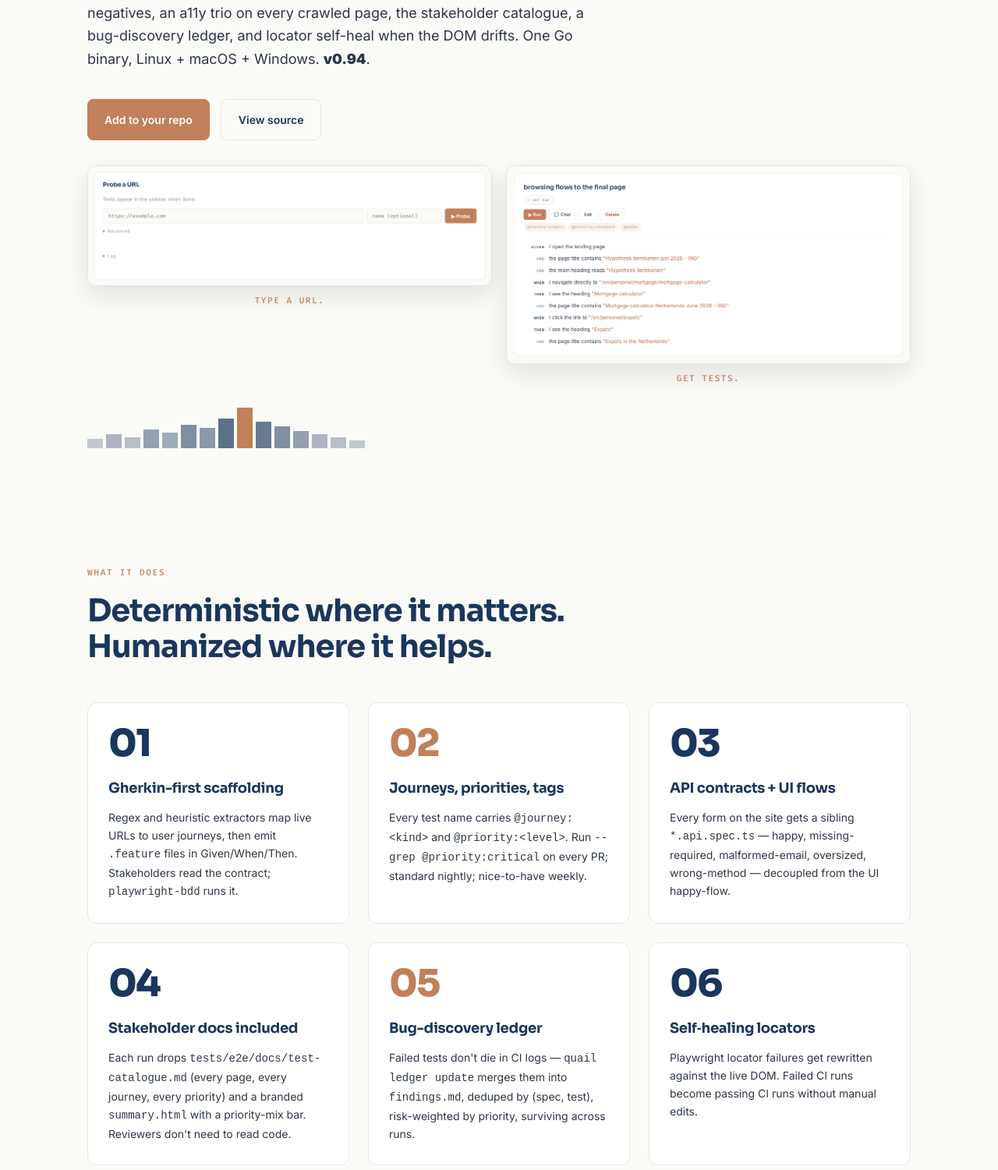
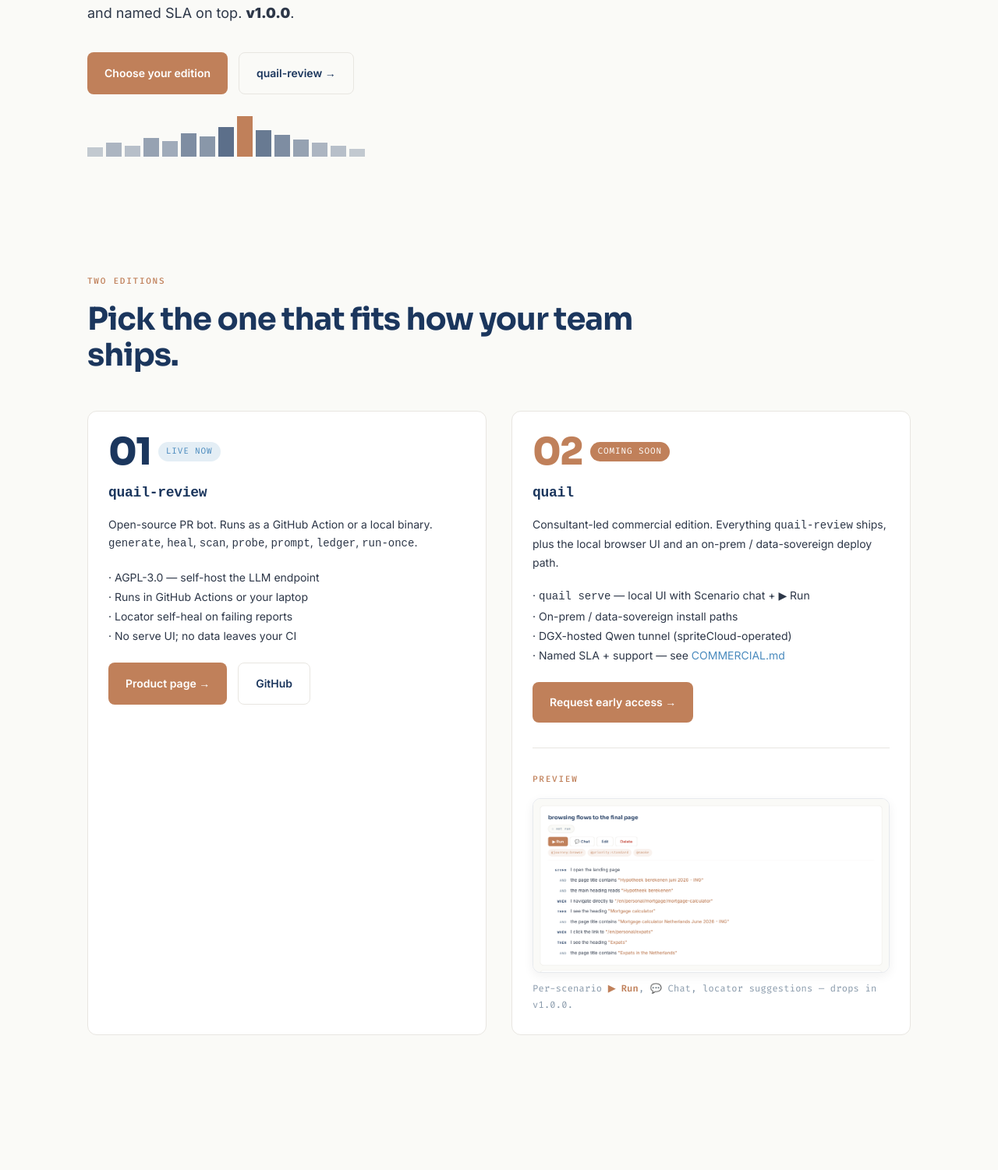
Before and after one commit to spriteCloud/quail, a website: page index.html in a window 1280 px wide. Shown: the part 496-1997 px from the top of the page at 78% size. Drawn offline with Linux system fonts and the light colour scheme.

Commit message:
feat: v1.0.0 suite home — Editions section with Coming soon on quail
quail-page becomes the umbrella landing for the two editions
(no longer the quail-review product page).

- Hero: introduces the suite; CTAs point at the Editions
  section + the quail-review product page.
- New #editions section with two cards:
  - quail-review (Live now): OSS PR bot, CTAs → its dedicated
    gh-page + GitHub.
  - quail (Coming soon copper pill): commercial edition,
    serve UI + on-prem / data-sovereign + DGX tunnel +
    named SLA. CTA → mailto:hello@spritecloud.com early-access.
  Preview block under the quail card carries the scenario-card
  screenshot so visitors see what's coming.
- Removed: the top-level #serve section (3 figures + snippet),
  the v0.94 quail-serve.bat paragraph, the nav 'Local UI'
  anchor, the 'AI' chip annotations on the examples cards.
- Repointed: nav links + repo URLs to spriteCloud/quail-review
  (the OSS edition is the default visit target); CTA
  primary points users at the quail-review product page.

```diff
--- a/index.html
+++ b/index.html
@@ -302,46 +302,33 @@
     <div class="nav-inner">
       <span class="wm" data-testid="wordmark"><span class="s">sprite</span><span class="c">Cloud</span></span>
       <div class="nav-links">
+        <a href="#editions">Editions</a>
         <a href="#features">Features</a>
         <a href="#examples">Examples</a>
-        <a href="#serve">Local UI</a>
-        <a href="docs.html">Docs</a>
-        <a href="#usage">Usage</a>
+        <a href="https://spritecloud.github.io/quail-review/">quail-review</a>
         <a href="#faq">FAQ</a>
-        <a href="https://github.com/spriteCloud/quail">GitHub</a>
-        <a class="nav-cta" href="https://github.com/marketplace/actions/quail" data-testid="nav-cta">Install action</a>
+        <a class="nav-cta" href="https://spritecloud.github.io/quail-review/" data-testid="nav-cta">Try quail-review</a>
       </div>
     </div>
   </nav>
 
   <header class="hero">
     <div class="container">
-      <span class="label">quail · by spriteCloud</span>
+      <span class="label">the quail suite · by spriteCloud</span>
       <h1 data-testid="hero-title">
         Pull request opens.<br>
         Tests <em>write themselves.</em>
       </h1>
       <p class="lead">
-        Give it a PR or a URL. Get back a Playwright + Gherkin suite covering
-        every layer of the 10-layer taxonomy that applies to the surface —
-        UI, API, Contract, Integration, Mobile, Non-functional — plus
-        per-form adversarial negatives, an a11y trio on every crawled page,
-        the stakeholder catalogue, a bug-discovery ledger, and locator
-        self-heal when the DOM drifts. One Go binary, Linux + macOS + Windows. <strong>v0.94</strong>.
+        Two editions, one engine. <strong>quail-review</strong> runs in your
+        pipeline as an open-source PR bot — generate, heal, scan, probe.
+        <strong>quail</strong> (commercial, <em>coming soon</em>) layers
+        a local browser UI, on-prem / data-sovereign deploy paths, and
+        named SLA on top. <strong>v1.0.0</strong>.
       </p>
       <div class="cta-row">
-        <a class="btn btn-primary" href="https://github.com/marketplace/actions/quail" data-testid="cta-install">Add to your repo</a>
-        <a class="btn btn-ghost" href="https://github.com/spriteCloud/quail" data-testid="cta-github">View source</a>
-      </div>
-      <div class="hero-shot two-up" data-testid="hero-shot">
-        <figure>
-          <img src="img/home-probe-card.png" alt="Probe a URL card with URL field, optional Name, and Probe button" loading="eager">
-          <figcaption>Type a URL.</figcaption>
-        </figure>
-        <figure>
-          <img src="img/scenario-card.png" alt="Generated browse-journey scenario card with Given/When/Then steps and Run / Chat / Edit buttons" loading="eager">
-          <figcaption>Get tests.</figcaption>
-        </figure>
+        <a class="btn btn-primary" href="#editions" data-testid="cta-editions">Choose your edition</a>
+        <a class="btn btn-ghost" href="https://spritecloud.github.io/quail-review/" data-testid="cta-quail-review">quail-review →</a>
       </div>
       <div class="pixel-bar" aria-hidden="true" data-testid="pixel-motif">
         <span class="pb-1"></span><span class="pb-2"></span><span class="pb-3"></span>
@@ -352,6 +339,60 @@
       </div>
     </div>
   </header>
+
+  <!-- v1.0.0 — Editions section: the two SKUs side-by-side. -->
+  <section class="features" id="editions">
+    <div class="container">
+      <div class="section-head">
+        <span class="label">Two editions</span>
+        <h2>Pick the one that fits how your team ships.</h2>
+      </div>
+      <div class="grid" data-testid="editions-grid" style="grid-template-columns: repeat(2, 1fr); gap: 32px;">
+        <div class="card" data-testid="edition-quail-review">
+          <div style="display:flex; align-items:center; gap:10px; margin-bottom:12px;">
+            <span class="num" style="margin:0;">01</span>
+            <span style="font-family:'Fira Code', monospace; font-size:11px; padding:3px 10px; background:rgba(75,139,190,0.15); color:var(--clear-blue); border-radius:999px; letter-spacing:0.08em; text-transform:uppercase;">Live now</span>
+          </div>
+          <h3 data-testid="edition-quail-review-title"><code>quail-review</code></h3>
+          <p style="margin:14px 0 18px;">Open-source PR bot. Runs as a GitHub Action or a local binary. <code>generate</code>, <code>heal</code>, <code>scan</code>, <code>probe</code>, <code>prompt</code>, <code>ledger</code>, <code>run-once</code>.</p>
+          <ul style="list-style:none; padding:0; margin:0 0 22px; font-size:14px; line-height:1.8; color:var(--graphite);">
+            <li>· AGPL-3.0 — self-host the LLM endpoint</li>
+            <li>· Runs in GitHub Actions or your laptop</li>
+            <li>· Locator self-heal on failing reports</li>
+            <li>· No serve UI; no data leaves your CI</li>
+          </ul>
+          <div class="cta-row">
+            <a class="btn btn-primary" href="https://spritecloud.github.io/quail-review/">Product page →</a>
+            <a class="btn btn-ghost" href="https://github.com/spriteCloud/quail-review">GitHub</a>
+          </div>
+        </div>
+        <div class="card copper" data-testid="edition-quail">
+          <div style="display:flex; align-items:center; gap:10px; margin-bottom:12px;">
+            <span class="num" style="margin:0;">02</span>
+            <span style="font-family:'Fira Code', monospace; font-size:11px; padding:3px 10px; background:var(--copper); color:var(--white); border-radius:999px; letter-spacing:0.08em; text-transform:uppercase;" data-testid="coming-soon-pill">Coming soon</span>
+          </div>
+          <h3 data-testid="edition-quail-title"><code>quail</code></h3>
+          <p style="margin:14px 0 18px;">Consultant-led commercial edition. Everything <code>quail-review</code> ships, plus the local browser UI and an on-prem / data-sovereign deploy path.</p>
+          <ul style="list-style:none; padding:0; margin:0 0 22px; font-size:14px; line-height:1.8; color:var(--graphite);">
+            <li>· <code>quail serve</code> — local UI with Scenario chat + ▶ Run</li>
+            <li>· On-prem / data-sovereign install paths</li>
+            <li>· DGX-hosted Qwen tunnel (spriteCloud-operated)</li>
+            <li>· Named SLA + support — see <a href="https://github.com/spriteCloud/quail-review/blob/main/COMMERCIAL.md">COMMERCIAL.md</a></li>
+          </ul>
+          <div class="cta-row">
+            <a class="btn btn-primary" href="mailto:hello@spritecloud.com?subject=quail%20early%20access" data-testid="cta-early-access">Request early access →</a>
+          </div>
+          <div style="margin-top: 32px; padding-top: 24px; border-top: 1px solid var(--border-warm);">
+            <span class="label" style="margin-bottom:14px; display:inline-block;">Preview</span>
+            <figure style="margin:0;">
+              <img src="img/scenario-card.png" alt="Browse-journey scenario card with Given/When/Then steps, Run / Chat / Edit buttons — preview of the quail commercial edition" loading="lazy" style="width:100%; height:auto; border:1px solid rgba(27,54,93,0.10); border-radius:10px; box-shadow:0 4px 14px rgba(15,17,23,0.06); display:block;">
+              <figcaption style="font-family:'Fira Code', ui-monospace, monospace; font-size:12px; color:#8899AA; margin-top:10px; letter-spacing:0.02em;">Per-scenario <strong style="color:var(--copper);">▶ Run</strong>, 💬 Chat, locator suggestions — drops in v1.0.0.</figcaption>
+            </figure>
+          </div>
+        </div>
+      </div>
+    </div>
+  </section>
 
   <section class="features" id="features">
     <div class="container">
@@ -403,7 +444,7 @@
         <div class="card copper">
           <div class="num">09</div>
           <h3>Cross‑platform — Linux, macOS, Windows</h3>
-          <p>Single Go binary, no CGO. v0.94 ships <code>quail_windows_amd64.zip</code> with a <code>quail-serve.bat</code> launcher: double‑click and the UI opens at <code>http://127.0.0.1:8765/</code>. Pin to Start menu, done.</p>
+          <p>Single Go binary, no CGO. <code>quail-review</code> ships per-OS / per-arch tarballs (and a Windows zip). Same engine in CI and on your laptop — the commercial <code>quail</code> edition adds the local UI on top.</p>
         </div>
       </div>
     </div>
@@ -416,7 +457,7 @@
         <h2>See it on six real sites.</h2>
       </div>
       <p style="max-width:720px; margin-bottom:20px; color:var(--mist);">
-        Output from the <strong>v0.92.0 binary</strong>, committed to the repo.
+        Output from the v1.0.0 binary, committed to the <code>quail-review</code> repo.
         Each example is a complete Playwright + Gherkin project: features,
         step definitions, the Steps API, API + Contract + Integration specs,
         a11y trio on every crawled page (30 pages × 3 sub-templates × 5 tests),
@@ -425,32 +466,32 @@
       <div class="grid" data-testid="examples-grid">
         <div class="card">
           <div class="num">01</div>
-          <h3><a href="https://github.com/spriteCloud/quail/tree/main/examples/playwright-dev">playwright.dev</a></h3>
+          <h3><a href="https://github.com/spriteCloud/quail-review/tree/main/examples/playwright-dev">playwright.dev</a></h3>
           <p>SaaS docs, JS-heavy. <strong>183 files</strong> · 3 Gherkin journeys · 30 pages with the a11y trio · full v0.41+ template family (integration stubs, mobile matrix, network, edge cases).</p>
         </div>
         <div class="card copper">
           <div class="num">02</div>
-          <h3><a href="https://github.com/spriteCloud/quail/tree/main/examples/gohugo-io">gohugo.io</a></h3>
+          <h3><a href="https://github.com/spriteCloud/quail-review/tree/main/examples/gohugo-io">gohugo.io</a></h3>
           <p>OSS marketing + content. <strong>196 files</strong> · 3 Gherkin · 30 pages with a11y trio.</p>
         </div>
         <div class="card">
           <div class="num">03</div>
-          <h3><a href="https://github.com/spriteCloud/quail/tree/main/examples/books-toscrape-com">books.toscrape.com</a></h3>
+          <h3><a href="https://github.com/spriteCloud/quail-review/tree/main/examples/books-toscrape-com">books.toscrape.com</a></h3>
           <p>E-commerce list-and-detail. <strong>186 files</strong> · 3 Gherkin · 30 pages with a11y trio.</p>
         </div>
         <div class="card copper">
           <div class="num">04</div>
-          <h3><a href="https://github.com/spriteCloud/quail/tree/main/examples/es-wikipedia-org-madrid">es.wikipedia.org / Madrid</a></h3>
+          <h3><a href="https://github.com/spriteCloud/quail-review/tree/main/examples/es-wikipedia-org-madrid">es.wikipedia.org / Madrid</a></h3>
           <p>Non-English content. <strong>201 files</strong> · 4 Gherkin · 30 pages with a11y trio.</p>
         </div>
         <div class="card">
           <div class="num">05</div>
-          <h3><a href="https://github.com/spriteCloud/quail/tree/main/examples/spritecloud-com-dgx">spritecloud.com <span style="color:var(--copper);font-size:12px;">AI</span></a></h3>
-          <p>Marketing + lead-gen with the LLM composer enabled. <strong>197 files</strong> · 10 Gherkin · <strong>@llm-composed Scenarios</strong> on top of the deterministic baseline.</p>
+          <h3><a href="https://github.com/spriteCloud/quail-review/tree/main/examples/spritecloud-com-dgx">spritecloud.com</a></h3>
+          <p>Marketing + lead-gen, deterministic baseline plus the optional LLM composer (any OpenAI-compatible endpoint). <strong>197 files</strong> · 10 Gherkin journeys.</p>
         </div>
         <div class="card copper">
           <div class="num">06</div>
-          <h3><a href="https://github.com/spriteCloud/quail/tree/main/examples/petstore-swagger-io-dgx">petstore.swagger.io <span style="color:var(--copper);font-size:12px;">AI</span></a></h3>
+          <h3><a href="https://github.com/spriteCloud/quail-review/tree/main/examples/petstore-swagger-io-dgx">petstore.swagger.io</a></h3>
           <p>API service with OpenAPI 3. <strong>46 files</strong> · <strong>12 Contract specs × 9 tests = 108 contract-layer assertions</strong> auto-derived from the OpenAPI doc. Lights up Layer 4 like no marketing site can.</p>
         </div>
       </div>
@@ -478,41 +519,6 @@ quail prompt "verify the checkout flow" \
     </div>
   </section>
 
-  <section class="features" id="serve">
-    <div class="container">
-      <div class="section-head">
-        <span class="label">Local control room</span>
-        <h2>Run <code>quail serve</code>. Probe, edit, and re-run from your browser.</h2>
-        <p>One binary, zero install. Opens a localhost UI for tailoring an existing project or probing a fresh URL — Scenario chat, locator suggestion from the live DOM, per-scenario ▶ Run, run history with pass-rate sparkline.</p>
-      </div>
-      <div class="serve-shots" data-testid="serve-shots">
-        <figure>
-          <img src="img/home-probe-progress.png" alt="HOME card mid-probe: copper progress bar at the Composing scenarios stage, log open with stdout">
-          <figcaption>One URL in. Crawl → browser → composer → humanize. Progress + streaming log; the log auto‑collapses on a passing run.</figcaption>
-        </figure>
-        <figure>
-          <img src="img/scenario-card.png" alt="Browse-journey scenario card with copper tag chips and Given/When/Then steps">
-          <figcaption>Every scenario gets a card. BDD steps, copper tag chips, <strong>▶ Run</strong> drives a real Playwright execution.</figcaption>
-        </figure>
-        <figure>
-          <img src="img/run-drawer.png" alt="Probe console with quail probe output and journey identification logs">
-          <figcaption>Probe console below. Real binary, real stdout — verdict + reason land back in the card.</figcaption>
-        </figure>
-      </div>
-<pre class="snippet" data-testid="serve-snippet"><span class="c"># macOS / Linux — install once (amd64 or arm64)</span>
-curl -fsSL "https://github.com/spriteCloud/quail/releases/latest/download/quail_$(uname -s | tr '[:upper:]' '[:lower:]')_$(uname -m | sed 's/x86_64/amd64/;s/aarch64/arm64/').tar.gz" | sudo tar -xz -C /usr/local/bin quail
-
-<span class="c"># Windows (PowerShell) — install once</span>
-iwr -OutFile $env:TEMP\quail.zip https://github.com/spriteCloud/quail/releases/latest/download/quail_windows_amd64.zip
-Expand-Archive -Force $env:TEMP\quail.zip "$env:USERPROFILE\quail"
-
-<span class="c"># open the UI (loopback only by default)</span>
-quail serve
-<span class="c"># Windows shortcut: double-click %USERPROFILE%\quail\quail-serve.bat</span>
-<span class="c"># → http://127.0.0.1:8765/</span></pre>
-    </div>
-  </section>
-
   <section class="usage" id="usage">
     <div class="container">
       <div class="usage-card">
@@ -529,7 +535,7 @@ quail serve
     <span class="k">runs-on:</span> <span class="v">ubuntu-latest</span>
     <span class="k">steps:</span>
       - <span class="k">uses:</span> <span class="v">actions/checkout@v4</span>
-      - <span class="k">uses:</span> <span class="v">spriteCloud/quail@v1</span>
+      - <span class="k">uses:</span> <span class="v">spriteCloud/quail-review@v1</span>
         <span class="k">with:</span>
           <span class="k">openai-api-key:</span> <span class="v">${{ secrets.OPENAI_API_KEY }}</span>
           <span class="k">heal-mode:</span> <span class="v">on-failure</span>
```
